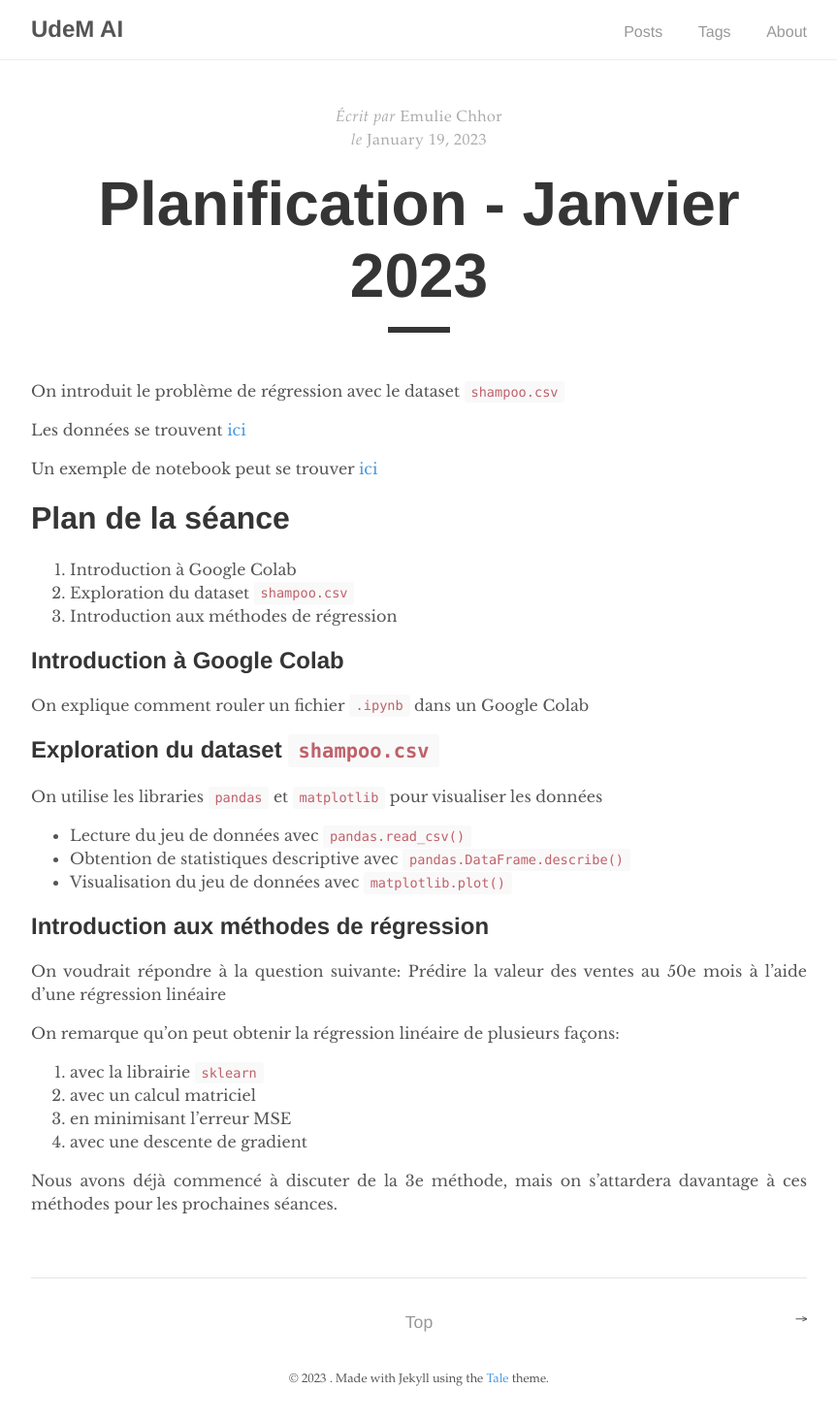
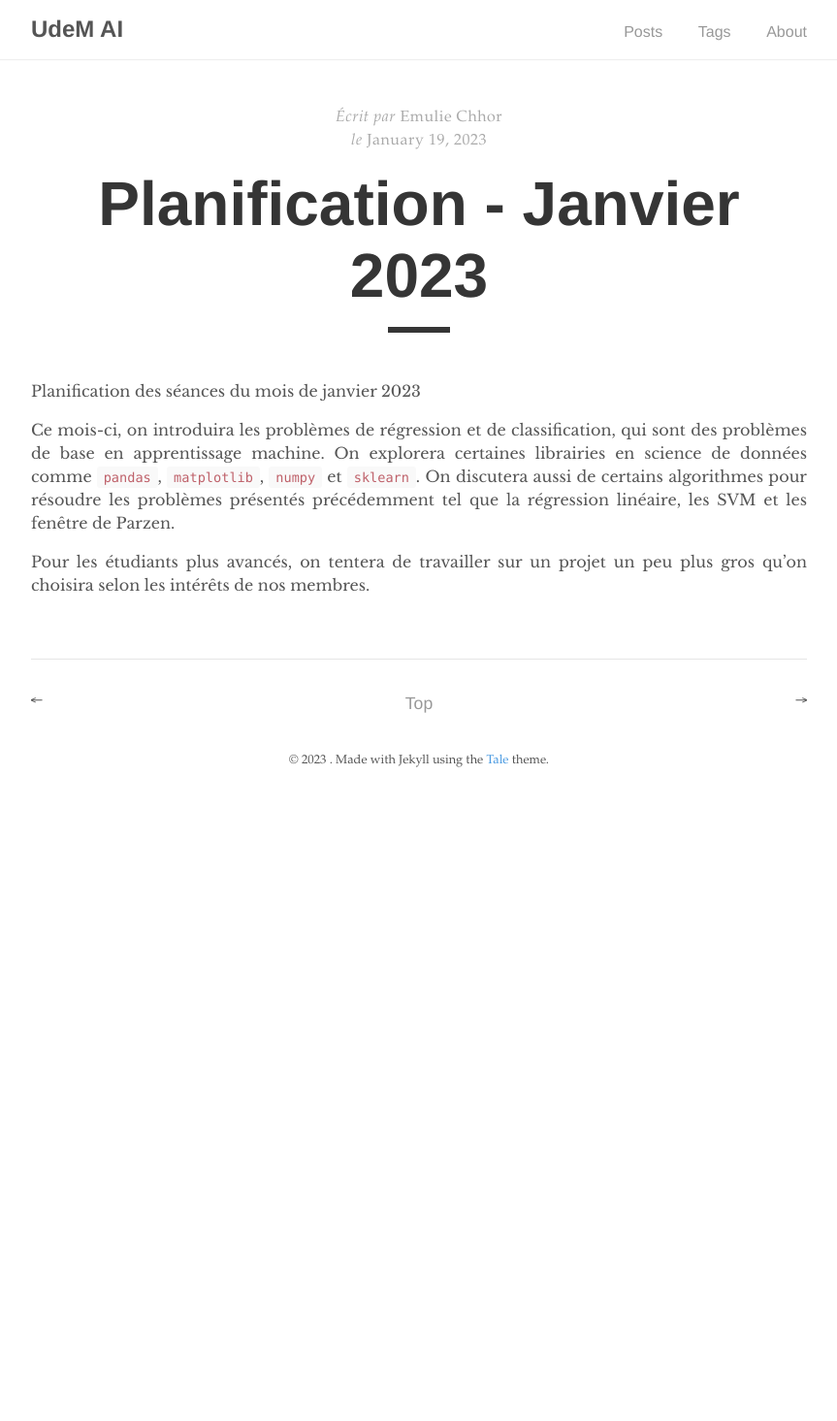
Before and after one commit to UdemAI/UdemAI.github.io, a Jekyll site: the page built from _posts/2023-01-19-planication-janvier2023.md, in a window 1280 px wide. Shown: the whole page at 97% size, without its empty margins (208-1071 px from the left). Built offline with Jekyll 4.4.1, drawn with Linux system fonts in a browser that asks for light colours; after the commit the page ends 900 px from its top, so only the background shows below that.

Commit message:
added planification pour janvier 2023

```diff
--- a/_posts/2023-01-19-planication-janvier2023.md
+++ b/_posts/2023-01-19-planication-janvier2023.md
@@ -9,42 +9,15 @@ sticky: false
 hidden: false
 ---
 
-On introduit le problème de régression avec le dataset `shampoo.csv`
+Planification des séances du mois de janvier 2023
 <!--more-->
 
-Les données se trouvent [ici](https://github.com/UdemAI/Code/blob/main/Datasets/shampoo.csv)
+Ce mois-ci, on introduira les problèmes de régression et de classification,
+qui sont des problèmes de base en apprentissage machine. On explorera
+certaines librairies en science de données comme `pandas`, `matplotlib`,
+`numpy` et `sklearn`. On discutera aussi de certains algorithmes pour
+résoudre les problèmes présentés précédemment tel que la régression
+linéaire, les SVM et les fenêtre de Parzen.
 
-Un exemple de notebook peut se trouver [ici](https://github.com/UdemAI/Code/blob/main/Notebooks/Week1.ipynb)
-
-# Plan de la séance
-
-1. Introduction à Google Colab
-2. Exploration du dataset `shampoo.csv`
-3. Introduction aux méthodes de régression
-
-## Introduction à Google Colab
-
-On explique comment rouler un fichier `.ipynb` dans un Google Colab
-
-## Exploration du dataset `shampoo.csv`
-
-On utilise les libraries `pandas` et `matplotlib` pour visualiser les
-données
-
-- Lecture du jeu de données avec `pandas.read_csv()`
-- Obtention de statistiques descriptive avec `pandas.DataFrame.describe()`
-- Visualisation du jeu de données avec `matplotlib.plot()`
-
-## Introduction aux méthodes de régression
-
-On voudrait répondre à la question suivante: Prédire la valeur des ventes
-au 50e mois à l'aide d'une régression linéaire
-
-On remarque qu'on peut obtenir la régression linéaire de plusieurs façons:
-1. avec la librairie `sklearn`
-2. avec un calcul matriciel
-3. en minimisant l'erreur MSE
-4. avec une descente de gradient
-
-Nous avons déjà commencé à discuter de la 3e méthode, mais on s'attardera
-davantage à ces méthodes pour les prochaines séances.
+Pour les étudiants plus avancés, on tentera de travailler sur un projet
+un peu plus gros qu'on choisira selon les intérêts de nos membres.
```
Also changed, not shown: _posts/2023-01-23-Semaine1-seance1.md (added, +50 -0 lines).
